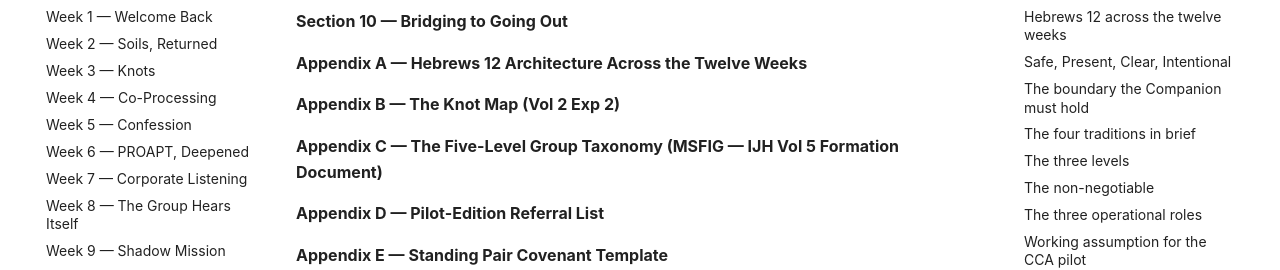
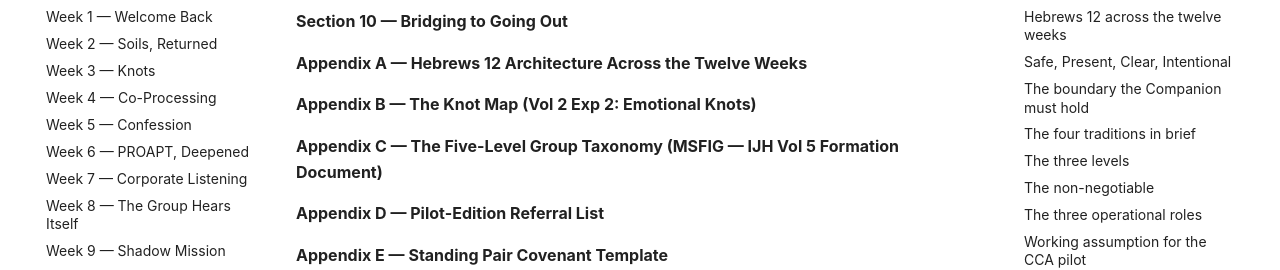
Before and after one commit to jgtittle-ministries/fellowship-of-the-heart-pilot-at-cca-dev, an MkDocs documentation site: the page built from docs/going-deeper/handbook.md, in a window 1280 px wide and 900 px high, scrolled down 924 px. Shown: the part 166-436 px from the top of the window. Built offline with MkDocs 1.6.1 and Material for MkDocs 9.7.7, drawn with Linux system fonts in a browser that asks for light colours; some web fonts are replaced; comment, search, counter and statistics services are not loaded; some of the changed text lies outside the part shown.

Commit message:
Knot Map citations: clarify the IJH chapter name
Per audit deep-pass DP-3: FotH cited the Knot Map as '(Vol 2 Exp 2)',
which is technically correct (V2.Exp2 holds the four-knot taxonomy
the Knot Map operationalizes) but invites the wrong inference that
'Knot Map' is also IJH's term for it. The phrase 'Knot Map' appears
0 times in IJH; V2.Exp2 is titled 'Emotional Knots' and contains
the four-type taxonomy (Grief, Shame, Fear, Anger) that FotH's
Knot Map operationalizes for cohort use.

Updates the 3 citations from '(Vol 2 Exp 2)' to
'(Vol 2 Exp 2: Emotional Knots)' — keeps 'Knot Map' as FotH's
operational name (it's what the cohort team actually says in the
room) while making clear what the underlying IJH source is named.
Parallel to the Five-Level Group Taxonomy / MSFIG citation pattern
applied in commit 5e6125b.

Files touched:
- docs/going-deeper/handbook.md (Appendix B TOC + appendix heading)
- docs/going-deeper/index.md (Week 3 row in the twelve-weeks table)

The Knot Map's specific operational framing ('entry point' for each
knot type, the diagnostic-not-therapeutic posture) is FotH-coined
operational content built on V2.Exp2's taxonomy. If 'Knot Map' as
a named tool ever wants a formal IJH home, the natural place is a
new V2.Exp2A sub-page; that's authoring work and is deferred.

Co-Authored-By: Claude Opus 4.7 <noreply@anthropic.com>

```diff
--- a/docs/going-deeper/handbook.md
+++ b/docs/going-deeper/handbook.md
@@ -42,7 +42,7 @@ Version 1.1
 
 **Appendix A — Hebrews 12 Architecture Across the Twelve Weeks**
 
-**Appendix B — The Knot Map (Vol 2 Exp 2)**
+**Appendix B — The Knot Map (Vol 2 Exp 2: Emotional Knots)**
 
 **Appendix C — The Five-Level Group Taxonomy (MSFIG — IJH Vol 5 Formation Document)**
 
@@ -706,7 +706,7 @@ The Rhythm Card practices continue across the interlude. Standing pairs that cho
 | The right hand of God | (eschatological frame) | The end the work points toward — not now; the trajectory. |
 | Finishing well | 11, 12 | Honest cohort assessment, sending, bridge to the Going Out series. |
 
-**Appendix B — The Knot Map (Vol 2 Exp 2)**
+**Appendix B — The Knot Map (Vol 2 Exp 2: Emotional Knots)**
 
 *The four kinds of emotional knot the cohort engages in Wk 3 and continues to walk across the rest of Going Deeper. Each knot has a characteristic entry point; no tool releases a knot apart from Spirit-delivered truth.*
 
```
Also changed, not shown: docs/going-deeper/index.md (+1 -1 lines).
